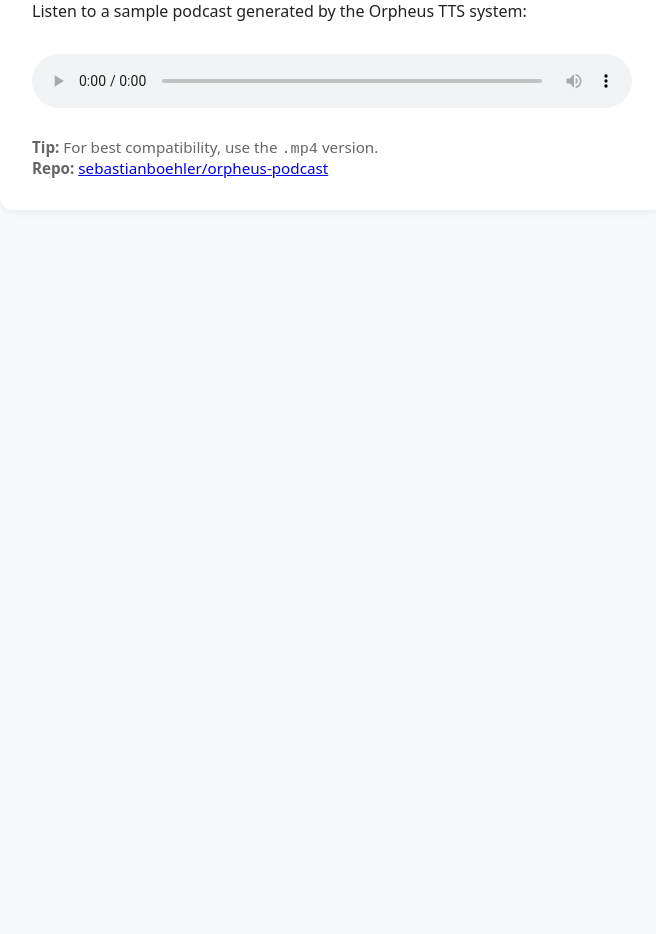
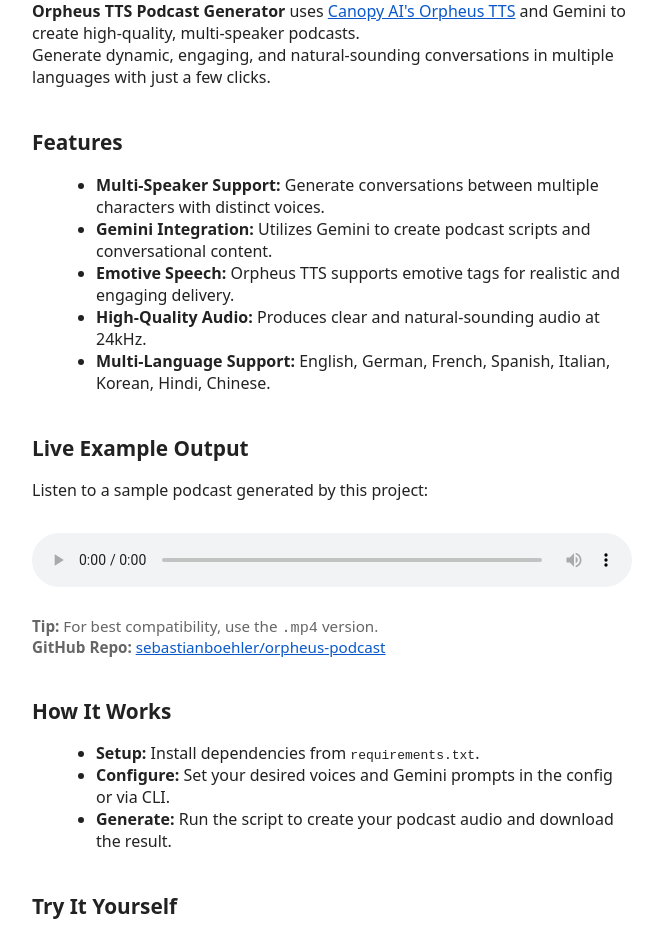
Before and after one commit to SebastianBoehler/orpheus-podcast, a plain HTML site: page index.html in a window 1280 px wide. Shown: the part 144-1078 px from the top of the page, without its empty margins (308-964 px from the left). Before the commit the page ends 800 px from the top, so only its background shows below. Drawn offline with Linux system fonts and the light colour scheme.

Commit message:
chore: fixes

```diff
--- a/index.html
+++ b/index.html
@@ -3,28 +3,58 @@
 <head>
   <meta charset="UTF-8">
   <meta name="viewport" content="width=device-width, initial-scale=1.0">
-  <title>Orpheus Podcast Example Output</title>
+  <title>Orpheus TTS Podcast Generator – Multi-Speaker AI Podcasts</title>
+  <meta name="description" content="Generate high-quality, multi-speaker podcasts in many languages using Canopy AI's Orpheus TTS and Gemini. Listen to live samples and learn more about this open-source project.">
   <style>
     body { font-family: system-ui, sans-serif; background: #f8f9fa; color: #222; margin: 0; padding: 2rem; }
-    .container { max-width: 600px; margin: auto; background: #fff; border-radius: 12px; box-shadow: 0 2px 8px #0001; padding: 2rem; }
+    .container { max-width: 600px; margin: auto; background: #fff; padding: 2rem; }
     h1 { font-size: 2rem; margin-bottom: 1rem; }
+    h2 { font-size: 1.3rem; margin-top: 2.5rem; }
     audio { width: 100%; margin-top: 1rem; }
+    ul { margin: 1rem 0 1.5rem 1.5rem; }
     .note { font-size: 0.95rem; color: #666; margin-top: 1.5rem; }
+    a { color: #0a58ca; }
   </style>
 </head>
 <body>
   <div class="container">
-    <h1>Orpheus Podcast Example Output</h1>
-    <p>Listen to a sample podcast generated by the Orpheus TTS system:</p>
+    <h1>Orpheus TTS Podcast Generator</h1>
+    <p>
+      <b>Orpheus TTS Podcast Generator</b> uses <a href="https://canopylabs.ai/model-releases" target="_blank">Canopy AI's Orpheus TTS</a> and Gemini to create high-quality, multi-speaker podcasts.<br>
+      Generate dynamic, engaging, and natural-sounding conversations in multiple languages with just a few clicks.
+    </p>
+
+    <h2>Features</h2>
+    <ul>
+      <li><b>Multi-Speaker Support:</b> Generate conversations between multiple characters with distinct voices.</li>
+      <li><b>Gemini Integration:</b> Utilizes Gemini to create podcast scripts and conversational content.</li>
+      <li><b>Emotive Speech:</b> Orpheus TTS supports emotive tags for realistic and engaging delivery.</li>
+      <li><b>High-Quality Audio:</b> Produces clear and natural-sounding audio at 24kHz.</li>
+      <li><b>Multi-Language Support:</b> English, German, French, Spanish, Italian, Korean, Hindi, Chinese.</li>
+    </ul>
+
+    <h2>Live Example Output</h2>
+    <p>Listen to a sample podcast generated by this project:</p>
     <audio controls>
       <source src="examples/english.mp4" type="video/mp4">
       <source src="examples/english.wav" type="audio/wav">
       Your browser does not support the audio element.
     </audio>
+
     <div class="note">
       <b>Tip:</b> For best compatibility, use the <code>.mp4</code> version.<br>
-      <b>Repo:</b> <a href="https://github.com/sebastianboehler/orpheus-podcast" target="_blank">sebastianboehler/orpheus-podcast</a>
+      <b>GitHub Repo:</b> <a href="https://github.com/sebastianboehler/orpheus-podcast" target="_blank">sebastianboehler/orpheus-podcast</a>
     </div>
+
+    <h2>How It Works</h2>
+    <ul>
+      <li><b>Setup:</b> Install dependencies from <code>requirements.txt</code>.</li>
+      <li><b>Configure:</b> Set your desired voices and Gemini prompts in the config or via CLI.</li>
+      <li><b>Generate:</b> Run the script to create your podcast audio and download the result.</li>
+    </ul>
+
+    <h2>Try It Yourself</h2>
+    <p>See the <a href="https://github.com/sebastianboehler/orpheus-podcast#usage" target="_blank">README Usage section</a> for step-by-step instructions.</p>
   </div>
 </body>
 </html>
```
Also changed, not shown: 1 other file.
